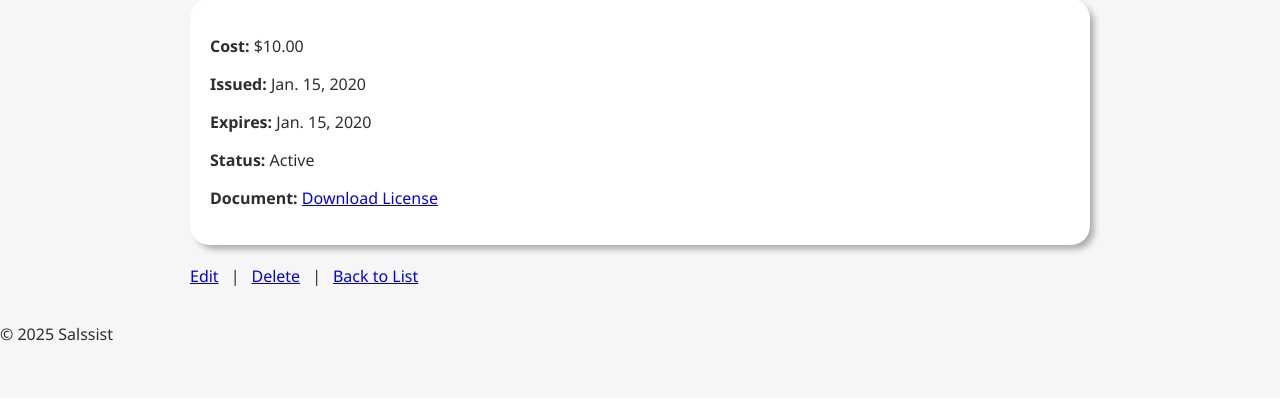
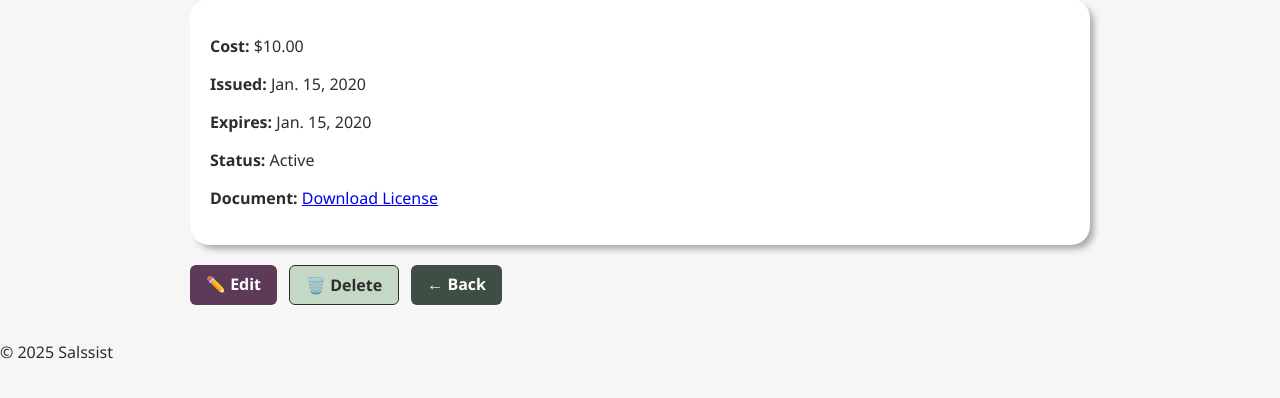
Before and after one commit to shakieraearvin/django-crud-app-salssist, a Django app: page /licenses/1/ in a window 1280 px wide. Shown: the part 119-517 px from the top of the page. Run offline with Django 5.2, Linux system fonts and the light colour scheme; a user stored in the database is signed in; tables that the repository leaves empty hold one stand-in row (values such as "Sample post").

Commit message:
updated css for license model

```diff
--- a/main_app/static/css/base.css
+++ b/main_app/static/css/base.css
@@ -54,6 +54,37 @@
   .btn:hover {
     background-color: var(--button-bg-hover);
   }
+
+  /* Plum button (used for Edit) */
+.btn.plum {
+  background-color: var(--plum);
+  color: white;
+}
+
+.btn.plum:hover {
+  background-color: #4a2e46;
+}
+
+/* Sage button (used for Delete) */
+.btn.sage {
+  background-color: var(--sage);
+  color: var(--charcoal);
+  border: 1px solid var(--charcoal);
+}
+
+.btn.sage:hover {
+  background-color: var(--button-bg-hover);
+}
+
+.btn.secondary {
+  background-color: var(--olive);
+  color: white;
+}
+
+.btn.secondary:hover {
+  background-color: #2f3c34;
+}
+
   .form {
   background: white;
   padding: 24px;
@@ -92,30 +123,10 @@ button[type="submit"] {
   text-transform: capitalize;
 }
 
-/* Action Buttons under detail views */
 .action-buttons {
   display: flex;
   gap: 12px;
   margin-top: 20px;
-}
-
-/* Danger and Secondary buttons (custom styles) */
-.btn.danger {
-  background-color: var(--plum);
-  color: white;
-}
-
-.btn.danger:hover {
-  background-color: #4a2e46;
-}
-
-.btn.secondary {
-  background-color: var(--olive);
-  color: white;
-}
-
-.btn.secondary:hover {
-  background-color: #2f3c34;
 }
 
 /* Page header styling */
--- a/main_app/templates/licenses/detail.html
+++ b/main_app/templates/licenses/detail.html
@@ -18,8 +18,15 @@
     </div>
 
     <div class="action-buttons" style="margin-top:">
-  <a href="{% url 'license-update' license.pk %}">Edit</a> |
-  <a href="{% url 'license-delete' license.pk %}">Delete</a> |
-  <a href="{% url 'license-index' %}">Back to List</a>
+      <a href="{% url 'license-update' license.pk %}" class="btn plum">
+        ✏️ Edit
+      </a>
+      <a href="{% url 'license-delete' license.pk %}" class="btn sage">
+        🗑️ Delete
+      </a>
+      <a href="{% url 'license-index' %}" class="btn secondary">
+        ← Back
+      </a>
+
     </div>
 {% endblock %}
```
